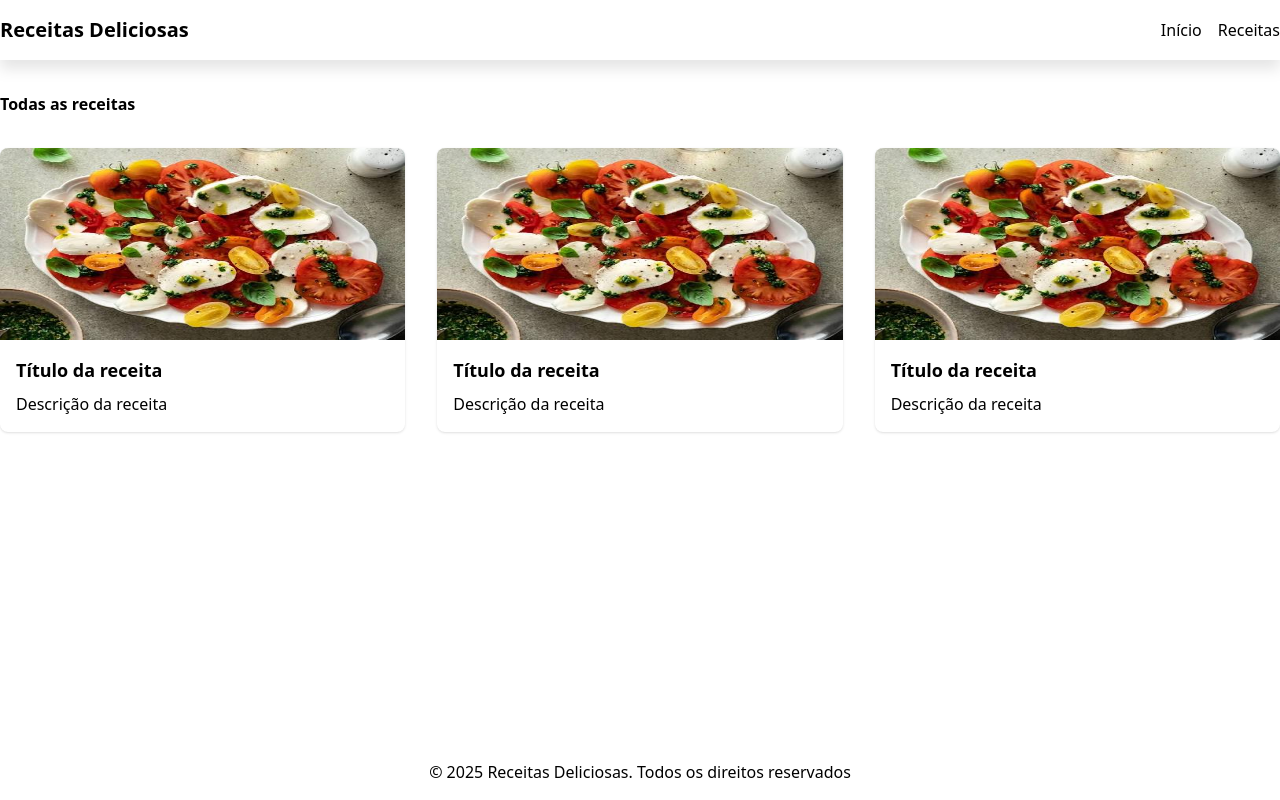
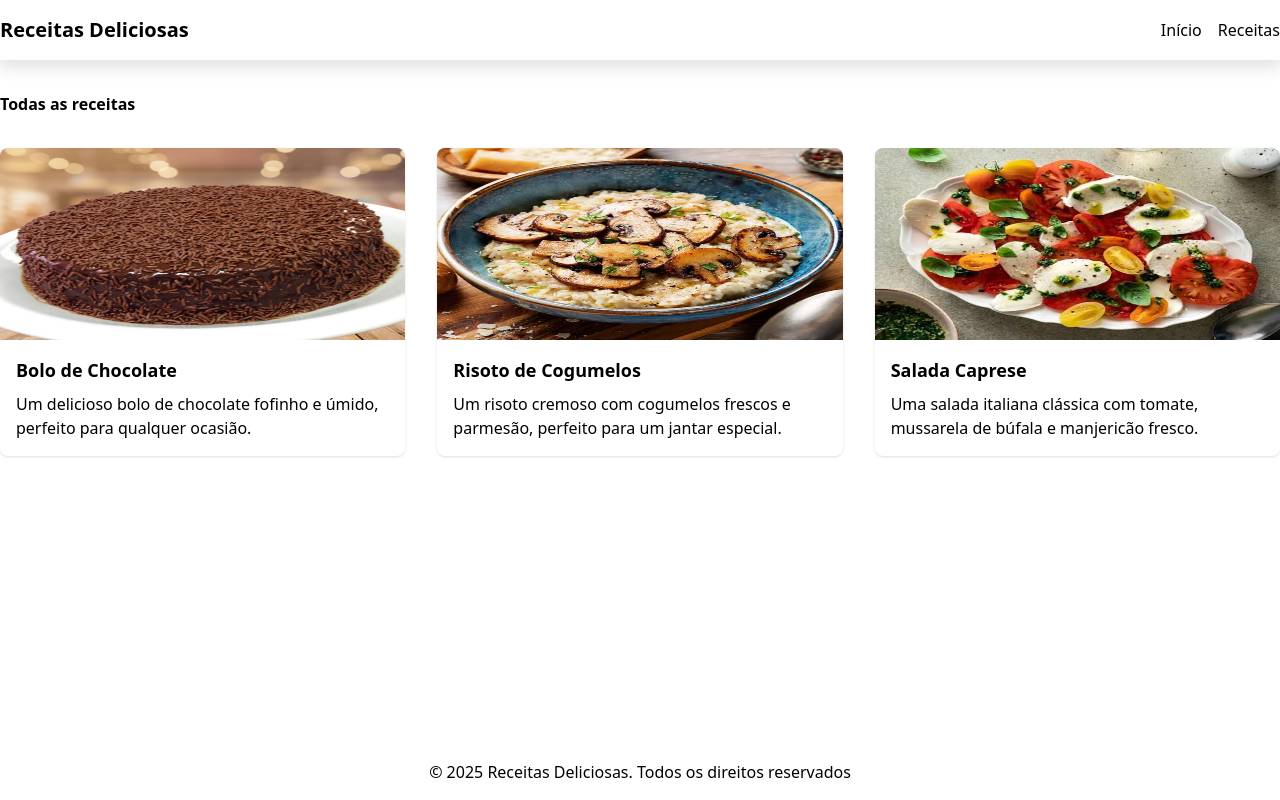
Before and after one commit to lumaiasl/pagina-receita, a Next.js app: page /receitas in a window 1280 px wide. Built offline with nearby package versions, Linux system fonts and the light colour scheme.

Commit message:
feat: fazendo props para os cards de receita

```diff
--- a/src/app/receitas/page.tsx
+++ b/src/app/receitas/page.tsx
@@ -8,7 +8,7 @@
                 <h1 className="texst-3xl font-bold">Todas as receitas</h1>
                 <div className="mt-8 grid grid-cols-3 gap-8">
                     {recipes.map((recipe) =>
-                        <RecipeCard />
+                        <RecipeCard key={recipe.id} recipe={recipe} />
                     )}
                 </div>
             </div>
--- a/src/components/RecipeCards/index.tsx
+++ b/src/components/RecipeCards/index.tsx
@@ -1,21 +1,26 @@
 import Link from "next/link"
 import Image from "next/image"
+import { Recipe } from "@/lib/data"
 
-export default function RecipeCard(){
+interface RecipeCardProps {
+    recipe: Recipe
+}
+
+export default function RecipeCard({ recipe }: RecipeCardProps){
     return (
-    <Link href="">
+    <Link href={`/receitas/${recipe.id}`}>
         <div className="border-slate-200 rounded-lg overflow-hidden shadow-sm hover:shadow-md transition-all">
             <div className="relative h-48 w-full">
             <Image
-                src="/receitas/salada-caprese.png"
+                src={recipe.image}
                 alt="Titulo da receita"
                 fill
             />
             </div>
 
             <div className="flex flex-col p-4 gap-2">
-                <h3 className="text-lg font-bold">Título da receita</h3>
-                <p>Descrição da receita</p>
+                <h3 className="text-lg font-bold">{recipe.title}</h3>
+                <p>{recipe.description}</p>
             </div>
         </div>
     </Link>
```
